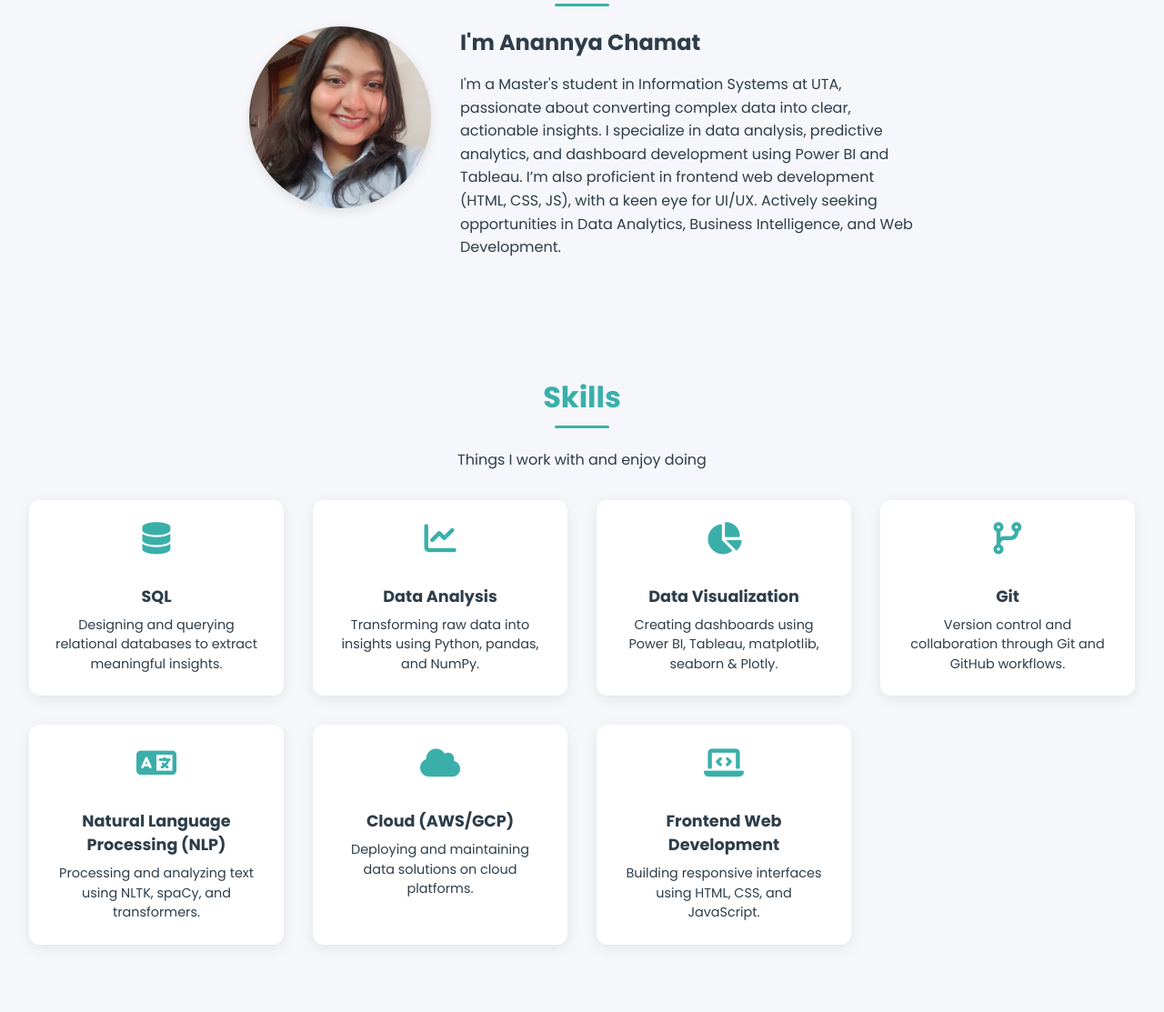
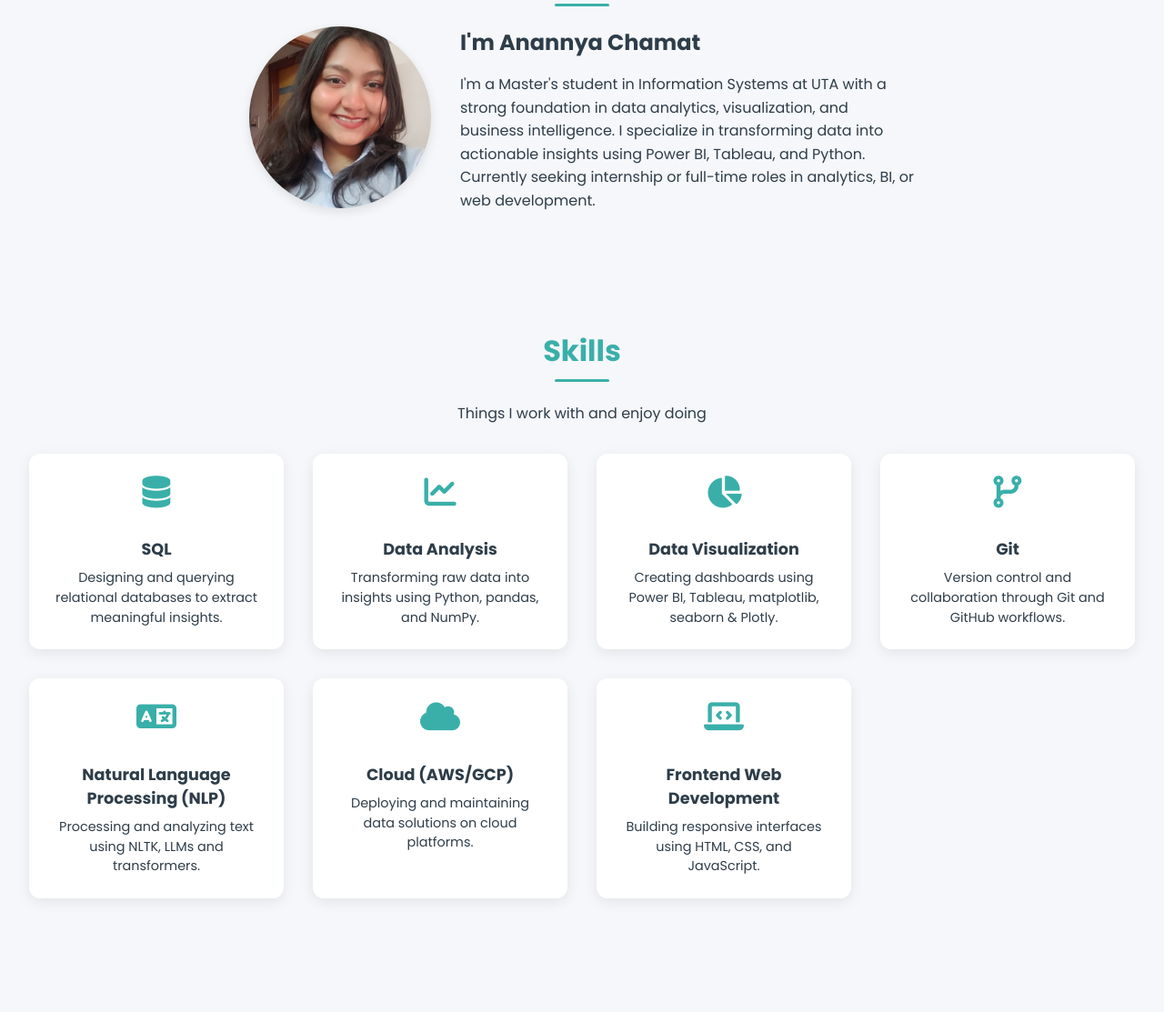
Before and after one commit to anannya-chamat/portfolio, a plain HTML site: page index.html in a window 1280 px wide. Shown: the part 547-1660 px from the top of the page at 91% size. Drawn offline with nearby package versions, Linux system fonts and the light colour scheme.

Commit message:
text update

```diff
--- a/index.html
+++ b/index.html
@@ -48,7 +48,7 @@
         <div style="max-width: 500px; text-align: left;">
           <h2 class="about__subtitle">I'm Anannya Chamat</h2>
           <p class="about__text">
-            I'm a Master's student in Information Systems at UTA, passionate about converting complex data into clear, actionable insights. I specialize in data analysis, predictive analytics, and dashboard development using Power BI and Tableau. I’m also proficient in frontend web development (HTML, CSS, JS), with a keen eye for UI/UX. Actively seeking opportunities in Data Analytics, Business Intelligence, and Web Development.
+            I'm a Master's student in Information Systems at UTA with a strong foundation in data analytics, visualization, and business intelligence. I specialize in transforming data into actionable insights using Power BI, Tableau, and Python. Currently seeking internship or full-time roles in analytics, BI, or web development.
           </p>
         </div>
       </div>
@@ -81,7 +81,7 @@
         <div class="skill-card">
           <i class="fas fa-language skill-icon"></i>
           <h3>Natural Language Processing (NLP)</h3>
-          <p>Processing and analyzing text using NLTK, spaCy, and transformers.</p>
+          <p>Processing and analyzing text using NLTK, LLMs and transformers.</p>
         </div>
         <div class="skill-card">
           <i class="fas fa-cloud skill-icon"></i>
```
